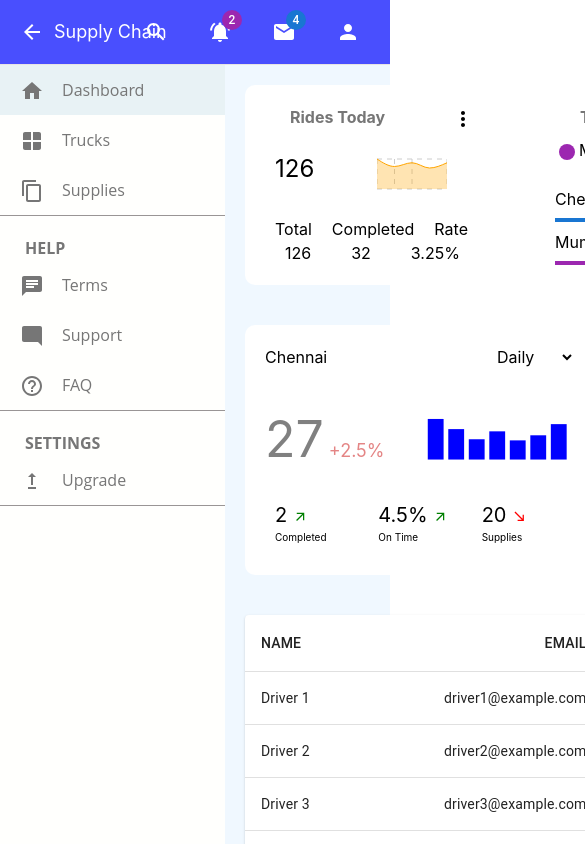
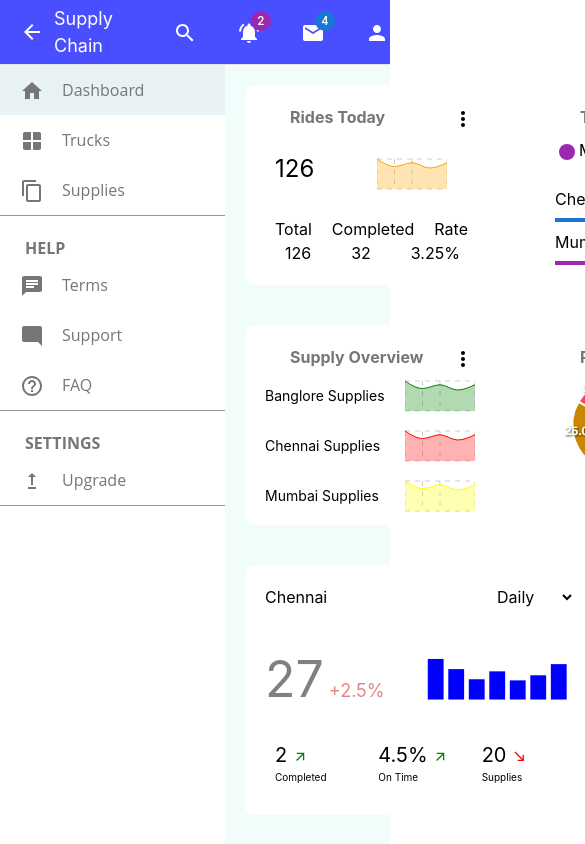
Before and after one commit to umjoshua/react_admin_dashboard, a React (Create React App) app: page / in a window 390 px wide. Shown: the top 844 px of the page, 585 px wide, since content can reach past the window. Built offline with nearby package versions, Linux system fonts and the light colour scheme.

Commit message:
responsiveness

```diff
--- a/src/App.js
+++ b/src/App.js
@@ -1,4 +1,3 @@
-
 import Home from './pages/home/Home';
 import Trucks from './pages/trucks/Trucks';
 import { Routes, Route, BrowserRouter } from "react-router-dom";
--- a/src/components/header/header.css
+++ b/src/components/header/header.css
@@ -42,7 +42,6 @@
     padding: 10px;
 }
 .icons{
-    position: fixed;
     right: 0%;
     float: right;
     display: flex;
--- a/src/pages/home/Home.jsx
+++ b/src/pages/home/Home.jsx
@@ -3,30 +3,29 @@ import Sidebar from '../../components/sidebar/sidebar';
 import Header from '../../components/header/header'
 import RisesToday from '../../components/widgets/RidesToday';
 import TopSupplies from '../../components/widgets/TopSupplies';
-import './home.css'
 import Overview from '../../components/widgets/Overview';
 import City_info from '../../components/widgets/City_info'
 import BTable from '../../components/widgets/table';
 import RevenueBreakdown from '../../components/widgets/RevenueBreakdown';
 function Home() {
     return (
-        <div className='home'>
-            <div className="header"><Header /></div>
-            <div className="container">
-                <div className="sidebar"><Sidebar /></div>
-                <div className="home_container">
-                    <div className="first">
+        <div class="w-screen h-1/1 flex flex-col bg-teal-50">
+            <div><Header /></div>
+            <div class="w-1/1 h-1/1 flex float-left">
+                <div class="h-1/1"><Sidebar /></div>
+                <div class="flex flex-col justify-center ">
+                    <div class="flex flex-row flex-wrap">
                         <RisesToday />
                         <TopSupplies />
                         <Overview />
                         <RevenueBreakdown/>
                     </div>
-                    <div className="second">
+                    <div class="flex flex-row flex-wrap">
                         <City_info city='Chennai' count='27' completed='2' onTime='4.5' supplies='20' color='blue' depr='+2.5' />
                         <City_info city='Mumbai' count='27' completed='2' onTime='4.5' supplies='20' color='#dea233' depr='+2.5' />
                         <City_info city='Banglore' count='27' completed='2' onTime='4.5' supplies='20' color='red' depr='+2.5' />
                     </div>
-                    <div className="third">
+                    <div class="m-5">
                         <BTable />
                     </div>
                 </div>
--- a/src/pages/home/home.css
+++ /dev/null
@@ -1,22 +0,0 @@
-.container{
-    height:100%;
-    width: 100%;
-    float:left;
-    display: flex;
-}
-.home{
-    height:100%;
-    width: 100%;
-    position: fixed;
-    background-color:aliceblue;
-}
-.home_container{
-    display: flex;
-    flex-direction: column;
-}
-.first,.second{
-    display: flex;
-}
-.third{
-    padding: 20px;
-}
```
